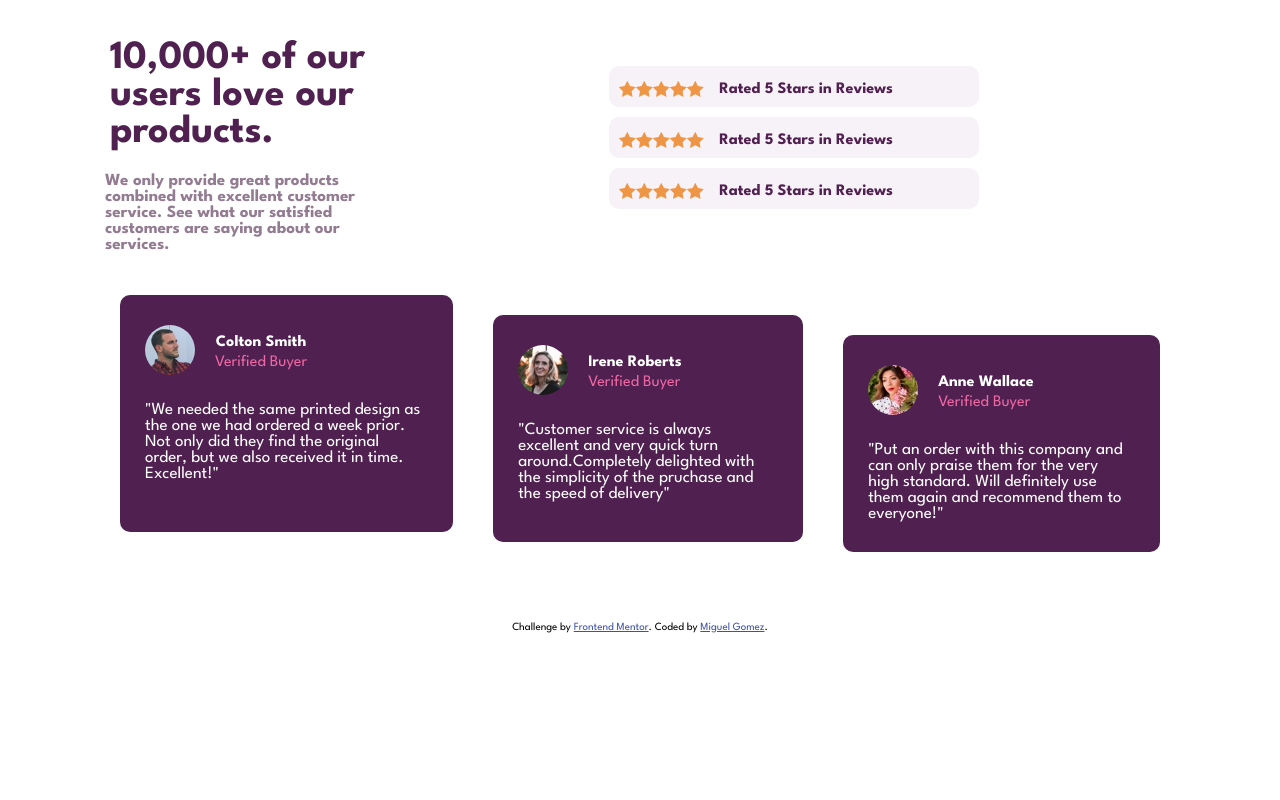
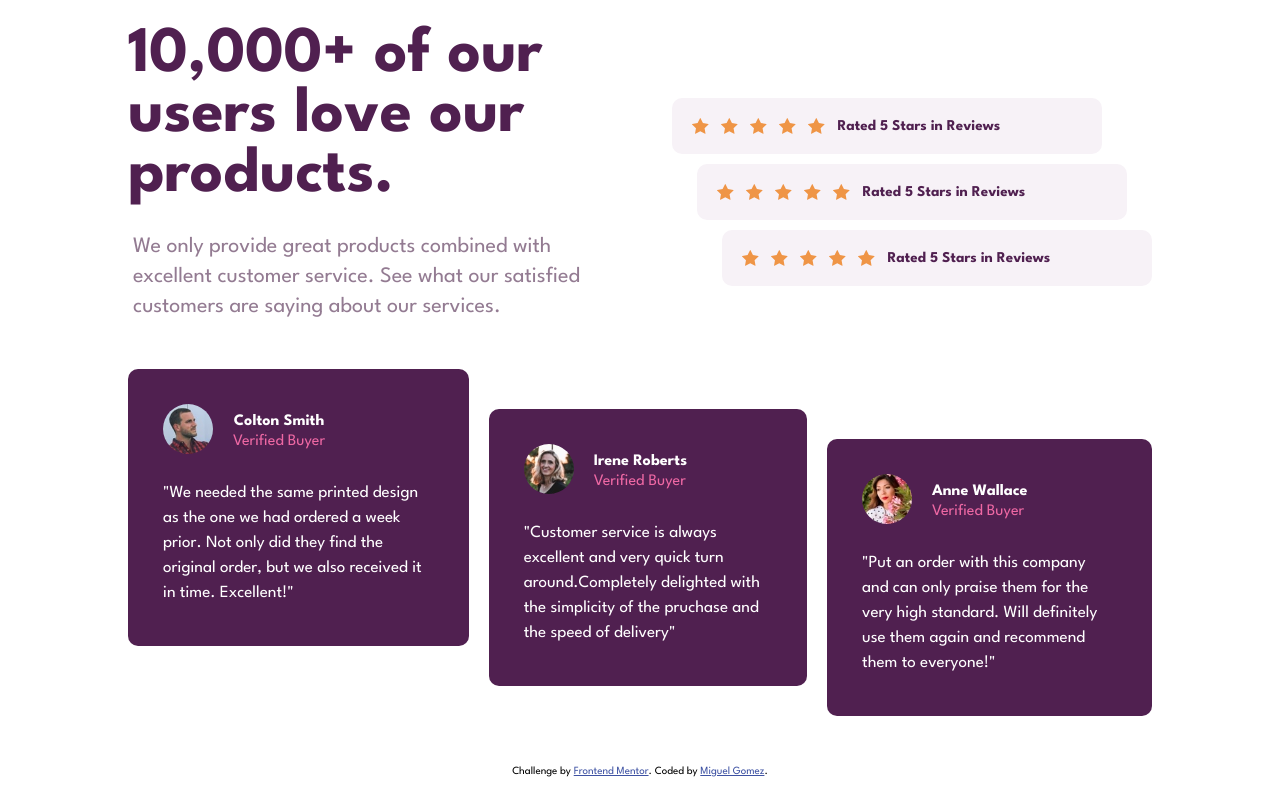
Before and after one commit to MikeProduce/frontendchallangeflex, a plain HTML site: page index.html in a window 1280 px wide. Drawn offline with Linux system fonts and the light colour scheme.

Commit message:
i got it looking pretty close we will see when we submit it

```diff
--- a/index.html
+++ b/index.html
@@ -101,27 +101,37 @@
       }
       @media screen and (min-width: 1024px) {
         body{
-          margin-left: 100px;
-          margin-right: 100px;
-          height: 100vh;
+           display: flex;
+            align-items: center; /* Center vertically */
+            justify-content: center; /* Center horizontally */
+            min-height: 100vh; /* Make sure the body fills the viewport */
         }
+         section{
+          width: 80%;
+         }
         .Top__Section{
           display: flex;
           margin-top: auto;
+          margin-bottom: 20px;
         }
         .Title{
           flex:2;
         }
         .Title__Header{
           text-align: left;
-          /* font-size: 50px; */
+          font-size: 65px;
+          margin-top: 0px;
+          margin-left: 0px;
         }
         .Title__Paragraph{
           text-align: left;
           padding-left: 5px;
+          font-size: 22px;
+          font-weight: 400;
+          line-height: 30px;
         }
         .Rating__Section{
-          flex: 5;
+          flex: 2;
           margin: auto;
         }
         .Rating__Reviews{
@@ -132,40 +142,68 @@
           display: flex;
           margin: auto 15px auto 15px;
         }
+        .Rating__Reviews{
+          padding-top: 20px;
+          padding-bottom: 20px;
+          display: flex;
+        }
+          .Rating__Reviews > * {
+            margin-right: 2px;
+            margin-left: 15px;
+          }
         .Rating__Reviews.Top{
-          margin: 10px auto 10px auto;
-          max-width: 350px;
-          /* margin-left: 100px; */
+          margin: 10px 50px auto auto;
+          max-width: 80%;
         }
         .Rating__Reviews.Middle{
-          margin: 10px auto 10px auto;
-          max-width: 350px;
-          /* margin-left: 130px; */
+          margin: 10px 25px auto auto;
+          max-width: 80%;
         }
         .Rating__Reviews.Bottom{
-          margin: 10px auto 10px auto;
-          max-width: 350px;
-          /* margin-left: 160px; */
+          margin: 10px 0px auto auto;
+          max-width: 80%;
         }
         .Reviews__Section{
           display: flex;
         }
         .Reviews__Content.left{
-          margin-top: 20px;
-          margin-bottom: 40px;
+          margin-left: 0;
+          margin-bottom: 70px;
+          margin-top: 0px;
         }
         .Reviews__Content.middle{
+          margin: auto auto;
           margin-top: 40px;
-          margin-bottom: 30px;
         }
         .Reviews__Content.right{
-          margin-top: 60px;
-          margin-bottom: 20px;
+          margin-right: 0px;
+          margin-top: 70px;
+          margin-bottom: 0px;
         }
+        .Content__Comment{
+          line-height: 25px;
+        }
+        .Reviews__Content{
+          padding: 20px;
+        }
+        .Rating__Description{
+          margin-left: 30px;
+          font-size: 20px;
+        }
+      }
+      @media screen and (max-width: 1310px) {
+        .Rating__Description{
+          font-size: 15px;
+        }
+        .Rating__Reviews > * {
+            margin-right: 2px;
+            margin-left: 10px;
+          }
       }
     </style>
   </head>
   <body>
+    <section>
     <div class="Top__Section">
     <div class="Title">
       <p class="Title__Header">10,000+ of our users love our products.</p>
@@ -259,5 +297,6 @@
         >Frontend Mentor</a
       >. Coded by <a href="#">Miguel Gomez</a>.
     </div>
+  </section>
   </body>
 </html>
```
